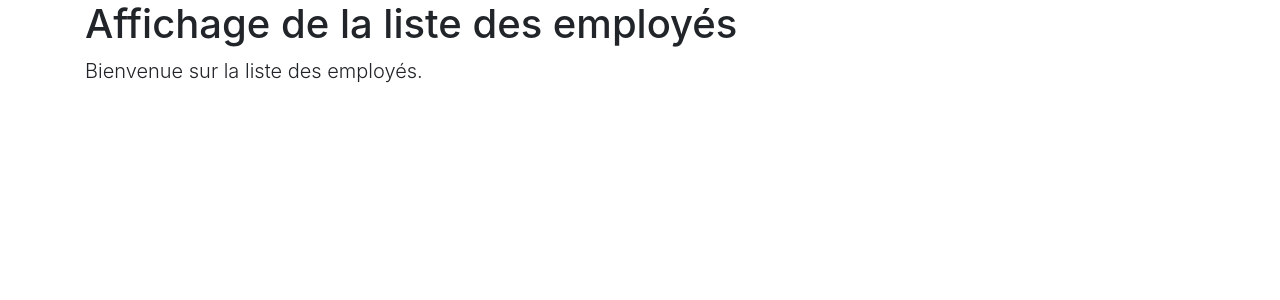
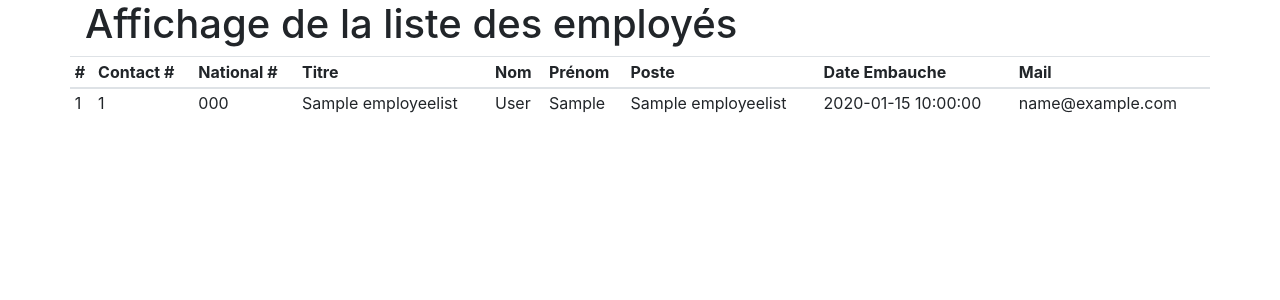
Before and after one commit to aimene/EmployeeManagement, a PHP site: template views/employee_list.php in a window 1280 px wide. Shown: the top 300 px of the page. Run offline with PHP 8.4, Linux system fonts and the light colour scheme; the template is opened without the code that fills it: most values are stand-ins (such as "Sample title", 1, 10 or a date in 2020).

Commit message:
Affichage de la liste des employés Gestion des variables dans les vues.

```diff
--- a/controllers/employeeC.php
+++ b/controllers/employeeC.php
@@ -3,8 +3,14 @@ class EmployeeController {
     public function construct(){}
 
     public function list(){
+      require_once MODELS.DS.'employeeM.php';
+      $m=New EmployeeModel();
+      $employees=$m->list();
+      //var_dump($employees);die();
+      // Affichage des donnnées récupérées au sein de la vue
       require_once CLASSES.DS.'view.php';
       $v=new View();
+      $v->setVar('employeelist',$employees);
       $v->render('employee','list');
     }
 }
--- a/views/employee_list.php
+++ b/views/employee_list.php
@@ -1,6 +1,53 @@
 <main role="main" class="container">
     <div class="starter-template">
-    <h1>Affichage de la liste des employés</h1>
-    <p class="lead">Bienvenue sur la liste des employés.</p>
+      <h1>Affichage de la liste des employés</h1>
     </div>
+
+<!--
+  8 =>
+    object(stdClass)[13]
+      public 'EmployeeID' => string '9' (length=1)
+      public 'ContactID' => string '1005' (length=4)
+      public 'NationalIDNumber' => string '695256908' (length=9)
+      public 'ETitle' => string 'Design Engineer' (length=15)
+      public 'CTitle' => string 'Ms.' (length=3)
+      public 'FirstName' => string 'Gail' (length=4)
+      public 'MiddleName' => string 'A' (length=1)
+      public 'LastName' => string 'Erickson' (length=8)
+      public 'EmailAddress' => string 'gail0@adventure-works.com' (length=25)
+      public 'HireDate' => string '1998-02-06 00:00:00' (length=19)
+-->
+
+  <div class="row">
+    <table class="table table-sm">
+    <thead>
+      <tr>
+        <th scope="col">#</th>
+        <th scope="col">Contact #</th>
+        <th scope="col">National #</th>
+        <th scope="col">Titre</th>
+        <th scope="col">Nom</th>
+        <th scope="col">Prénom</th>
+        <th scope="col">Poste</th>
+        <th scope="col">Date Embauche</th>
+        <th scope="col">Mail</th>
+      </tr>
+    </thead>
+    <tbody>
+    <?php foreach ($employeelist as $e){ ?>
+      <tr>
+        <td><?php if (isset($e->EmployeeID)) echo $e->EmployeeID; ?></td>
+        <td><?php if (isset($e->ContactID)) echo $e->ContactID; ?></td>
+        <td><?php if (isset($e->NationalIDNumber)) echo $e->NationalIDNumber; ?></td>
+        <td><?php if (isset($e->CTitle)) echo $e->CTitle; ?></td>
+        <td><?php if (isset($e->LastName)) echo $e->LastName; ?></td>
+        <td><?php if (isset($e->FirstName)) echo $e->FirstName; ?></td>
+        <td><?php if (isset($e->ETitle)) echo $e->ETitle; ?></td>
+        <td><?php if (isset($e->HireDate)) echo $e->HireDate; ?></td>
+        <td><?php if (isset($e->EmailAddress)) echo $e->EmailAddress; ?></td>
+      </tr>
+    <?php }?>
+    </tbody>
+    </table>
+  </div>
 </main><!-- /.container -->
```
Also changed, not shown: classes/view.php (+11 -0 lines), models/employeeM.php (+16 -1 lines).
